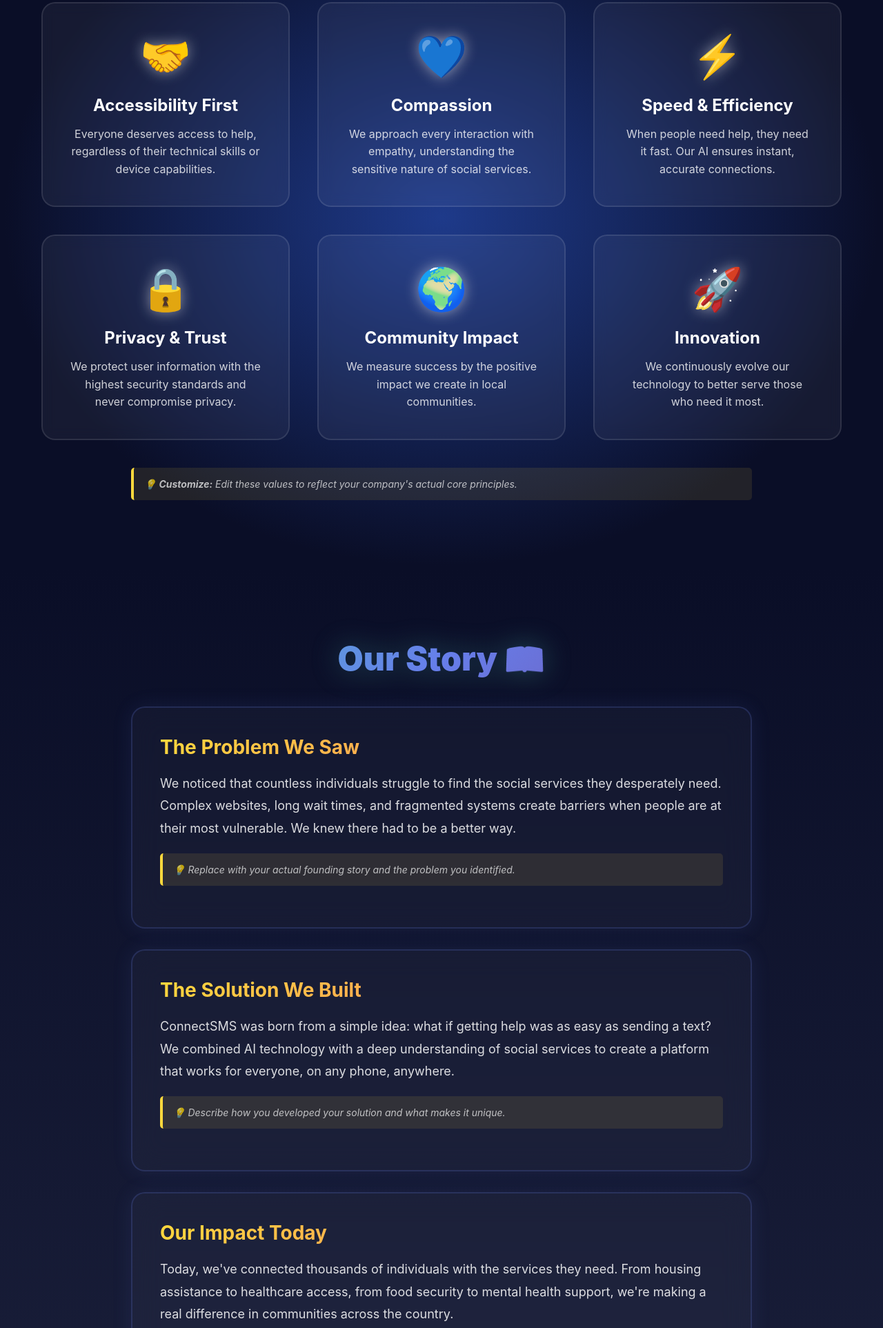
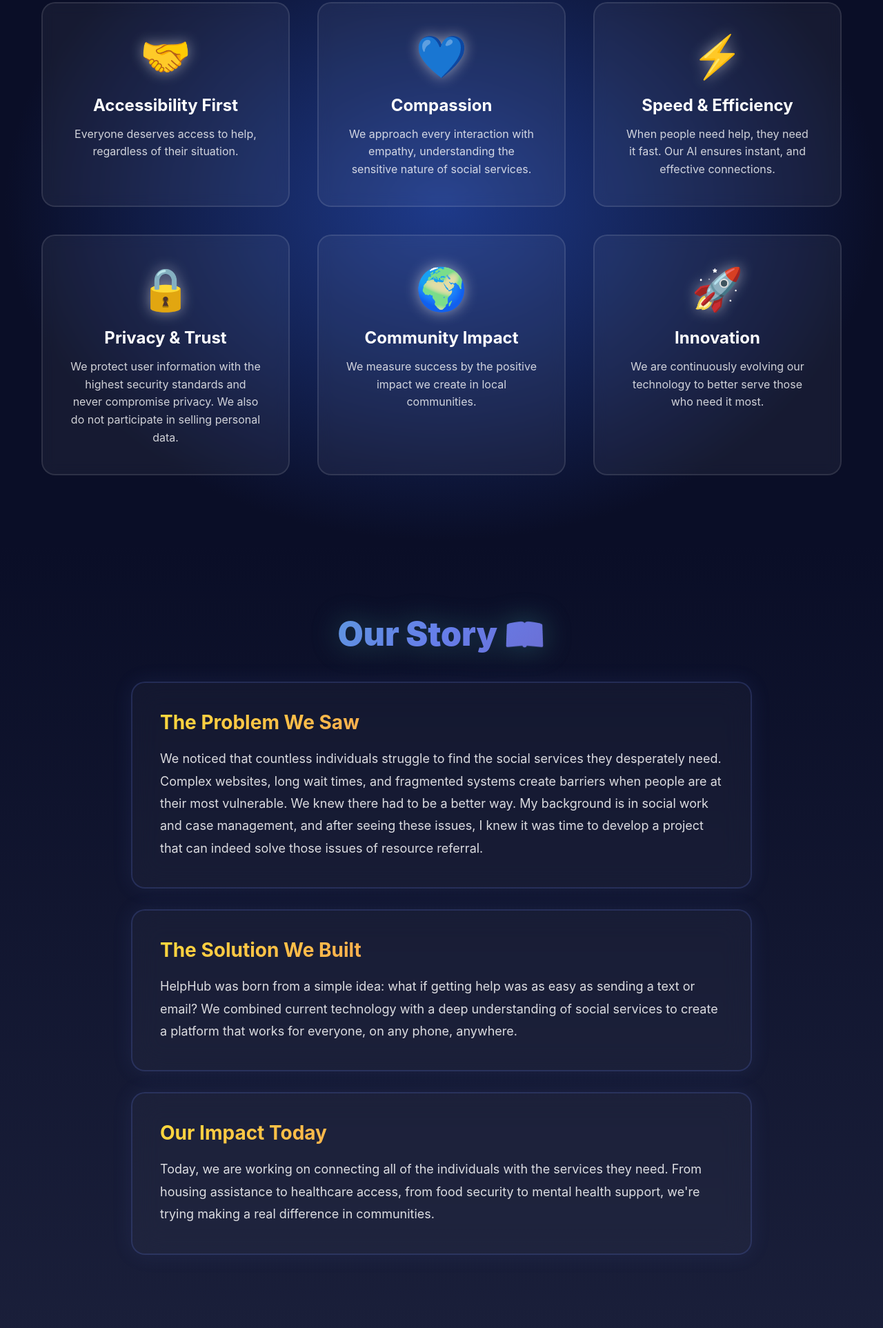
Before and after one commit to zenithsocialproject-ai/HelpHub-Site, a plain HTML site: page about-us-page.html in a window 1280 px wide. Shown: the part 1401-3326 px from the top of the page at 69% size. Drawn offline with Linux system fonts and the light colour scheme.

Commit message:
Update about-us-page.html

```diff
--- a/about-us-page.html
+++ b/about-us-page.html
@@ -709,7 +709,7 @@
                 <div class="value-card">
                     <div class="value-icon">🤝</div>
                     <h3>Accessibility First</h3>
-                    <p>Everyone deserves access to help, regardless of their technical skills or device capabilities.</p>
+                    <p>Everyone deserves access to help, regardless of their situation.</p>
                 </div>
                 <div class="value-card">
                     <div class="value-icon">💙</div>
@@ -719,12 +719,12 @@
                 <div class="value-card">
                     <div class="value-icon">⚡</div>
                     <h3>Speed & Efficiency</h3>
-                    <p>When people need help, they need it fast. Our AI ensures instant, accurate connections.</p>
+                    <p>When people need help, they need it fast. Our AI ensures instant, and effective connections.</p>
                 </div>
                 <div class="value-card">
                     <div class="value-icon">🔒</div>
                     <h3>Privacy & Trust</h3>
-                    <p>We protect user information with the highest security standards and never compromise privacy.</p>
+                    <p>We protect user information with the highest security standards and never compromise privacy. We also do not participate in selling personal data.</p>
                 </div>
                 <div class="value-card">
                     <div class="value-icon">🌍</div>
@@ -734,12 +734,12 @@
                 <div class="value-card">
                     <div class="value-icon">🚀</div>
                     <h3>Innovation</h3>
-                    <p>We continuously evolve our technology to better serve those who need it most.</p>
+                    <p>We are continuously evolving our technology to better serve those who need it most.</p>
                 </div>
             </div>
-            <div class="placeholder" style="max-width: 900px; margin: 40px auto 0;">
+          <!--  <div class="placeholder" style="max-width: 900px; margin: 40px auto 0;">
                 💡 <strong>Customize:</strong> Edit these values to reflect your company's actual core principles.
-            </div>
+            </div> -->
         </div>
     </section>
 
@@ -751,37 +751,38 @@
                     <h3>The Problem We Saw</h3>
                     <p>
                         We noticed that countless individuals struggle to find the social services they desperately need. Complex websites, long wait times, and fragmented systems create barriers when people are at their most vulnerable. We knew there had to be a better way.
+                        My background is in social work and case management, and after seeing these issues, I knew it was time to develop a project that can indeed solve those issues of resource referral.
                     </p>
-                    <div class="placeholder">
+                  <!--  <div class="placeholder">
                         💡 Replace with your actual founding story and the problem you identified.
-                    </div>
+                    </div> -->
                 </div>
 
                 <div class="story-block">
                     <h3>The Solution We Built</h3>
                     <p>
-                        ConnectSMS was born from a simple idea: what if getting help was as easy as sending a text? We combined AI technology with a deep understanding of social services to create a platform that works for everyone, on any phone, anywhere.
+                        HelpHub was born from a simple idea: what if getting help was as easy as sending a text or email? We combined current technology with a deep understanding of social services to create a platform that works for everyone, on any phone, anywhere.
                     </p>
-                    <div class="placeholder">
+                   <!-- <div class="placeholder">
                         💡 Describe how you developed your solution and what makes it unique.
-                    </div>
+                    </div> -->
                 </div>
 
                 <div class="story-block">
                     <h3>Our Impact Today</h3>
                     <p>
-                        Today, we've connected thousands of individuals with the services they need. From housing assistance to healthcare access, from food security to mental health support, we're making a real difference in communities across the country.
+                        Today, we are working on connecting all of the individuals with the services they need. From housing assistance to healthcare access, from food security to mental health support, we're trying making a real difference in communities.
                     </p>
-                    <div class="placeholder">
+                   <!-- <div class="placeholder">
                         💡 Add real metrics, testimonials, or impact statistics here.
-                    </div>
+                    </div> -->
                 </div>
             </div>
         </div>
     </section>
 
     <section class="team-section">
-        <div class="container">
+       <!-- <div class="container">
             <h2 class="section-title">Meet the Crew 👨‍🚀</h2>
             <div class="team-grid">
                 <div class="team-card">
@@ -812,7 +813,7 @@
             <div class="placeholder" style="max-width: 900px; margin: 40px auto 0;">
                 💡 <strong>Customize:</strong> Add your actual team members with real names, roles, photos (or keep emoji avatars!), and bios.
             </div>
-        </div>
+        </div> -->
     </section>
 
     <section class="cta-section">
@@ -832,7 +833,7 @@
                 <a href="#">Terms of Service</a>
                 <a href="index.html#contact">Contact</a>
             </div>
-            <p>© 2025 ConnectSMS. Bridging communities across the cosmos. 🌟</p>
+            <p>© 2025 HelpHub. Bridging communities across the cosmos. 🌟</p>
         </div>
     </footer>
 
```
